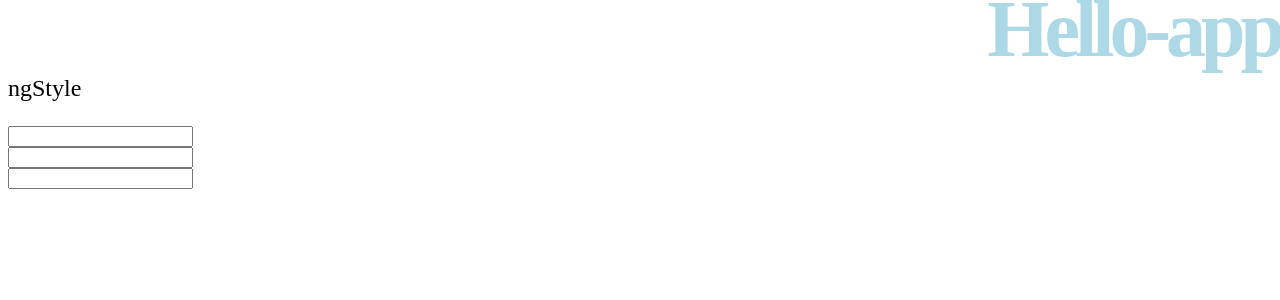
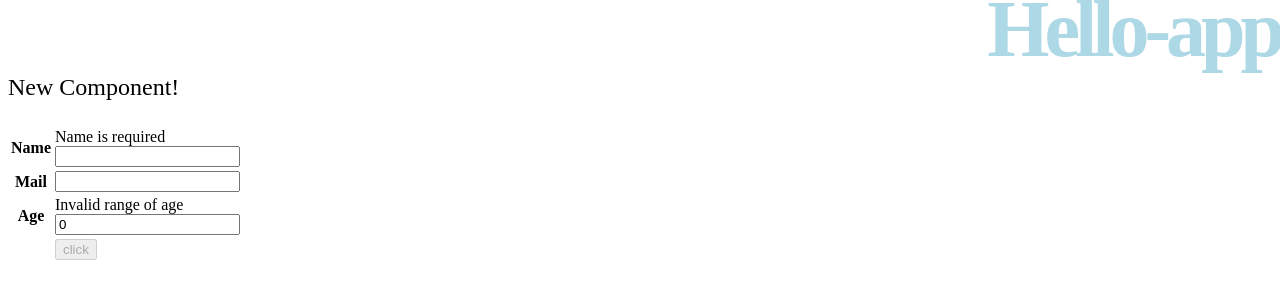
Before and after one commit to 4afS/angular-app, an Angular app: page / in a window 1280 px wide. Shown: the top 300 px of the page. Built offline with nearby package versions, Linux system fonts and the light colour scheme.

Commit message:
section 3-3 finished

```diff
--- a/src/app/hello/hello.component.css
+++ b/src/app/hello/hello.component.css
@@ -1,5 +1,4 @@
 #body {
-  margin-top:75px;
 }
 
 h1 {
@@ -9,6 +8,11 @@ h1 {
   position:absolute;
   top:-70px;
   right:0px;
+}
+
+.message {
+  font-size:18pt;
+  padding-top:50px;
 }
 
 p {
--- a/src/app/hello/hello.component.html
+++ b/src/app/hello/hello.component.html
@@ -1,13 +1,32 @@
 <div id="body">
   <h1>{{title}}</h1>
-  <p [ngStyle]="nowStyle">ngStyle</p>
-  <input type="text" #in1
-         (change)=
-           "check(in1.value, in2.value, in3.value);"><br>
-  <input type="text" #in2
-         (change)=
-           "check(in1.value, in2.value, in3.value);"><br>
-  <input type="text" #in3
-         (change)=
-           "check(in1.value, in2.value, in3.value);"><br>
+  <p class="message">{{message}}</p>
+  <form [(formGroup)]="myControl"
+     (ngSubmit)="onSubmit()">
+    <table>
+      <tr><th>Name</th><td>
+        <div *ngIf="name.invalid">Name is required</div>
+        <div><input type="text" formControlName="name"></div>
+      </td></tr>
+      <tr><th>Mail</th><td>
+        <div *ngIf="mail.invalid">Invalid Mail</div>
+        <div><input type="text" formControlName="mail"></div>
+      </td></tr>
+      <tr><th>Age</th><td>
+        <div
+          *ngIf="age.errors != null &&
+            (age.errors.min != null) ||
+            (age.errors.max != null)">
+          Invalid range of age</div>
+        <div
+          *ngIf="age.errors != null && age.errors.even != null">
+          Only even</div>
+        <div><input type="number" formControlName="age"></div>
+      </td></tr>
+      <tr><th></th><td>
+          <input [disabled]="myControl.invalid"
+            type="submit" value="click">
+      </td></tr>
+    </table>
+  </form>
 </div>
--- a/src/app/hello/hello.component.ts
+++ b/src/app/hello/hello.component.ts
@@ -1,83 +1,54 @@
 import {Component, OnInit} from '@angular/core';
+import {FormControl, FormGroup, FormBuilder, Validators} from '@angular/forms';
+
+function alpha(c: FormControl) {
+  let REGPATTERN = /^[a-zA-Z]+$/;
+  if (REGPATTERN.test(c.value)) {
+    return null;
+  } else {
+    return {alpha: {valid: false}}
+  }
+}
+
+function even(c: FormControl) {
+  return c.value % 2 == 0 ? null : {even: {valid: false}};
+}
 
 @Component({
   selector: 'app-hello',
   templateUrl: './hello.component.html',
   styleUrls: ['./hello.component.css']
 })
+
 export class HelloComponent implements OnInit {
   title: string;
   message: string;
-  price: number;
-  num: number;
-  now: Date;
-  styleClass: string;
-  count: number;
-  input: string;
-  visible: boolean;
-  data: string[];
-  switch: string;
-  nowClass: any;
-  nowStyle: any;
+  myControl: FormGroup;
 
-  constructor() {
-    setInterval(
-      () => {this.now = new Date();}, 1000);
-    setInterval(
-      () => {this.num += 1}, 10);
-    setInterval(
-      () => {
-        this.styleClass = this.styleClass == 'red' ? '' : 'red';
-        console.log(this.styleClass);
-      }
-    , 1000);
-
+  constructor(private fb: FormBuilder) {
   }
 
   ngOnInit() {
     this.title = 'Hello-app';
-    this.message = 'false, false, false';
-    this.price = 123450;
-    this.num = 0;
-    this.styleClass = 'red';
-    this.count = 0;
-    this.visible = false;
-    this.data = ["Hello", "World"];
-    this.nowClass = {
-      'thin': false,
-      'large': false,
-      'frame': false
-    }
-    this.nowStyle = {
-      'border-style': '',
-      'border-width': '',
-      'border-color': ''
+    this.message = 'New Component!';
+    this.myControl = this.fb.group({
+      name: ['', [Validators.required, alpha]],
+      mail: ['', [Validators.email]],
+      age: [0, [Validators.min(1), Validators.max(150), even]]
+    });
+  }
+
+  get name() {return this.myControl.get('name');}
+  get mail() {return this.myControl.get('mail');}
+  get age() {return this.myControl.get('age');}
+
+  onSubmit() {
+    if (this.myControl.invalid) {
+      this.message = 'VALIDATION ERROR';
+    } else {
+      let result = this.myControl.value;
+      this.message = JSON.stringify(result);
     }
   }
 
-  check(i1: any, i2: any, i3: any) {
-    this.nowStyle['border-style'] = i1;
-    this.nowStyle['border-width'] = i2 + 'px';
-    this.nowStyle['border-color'] = i3;
-  }
-
-
-
-  today() {
-    return new Date().toLocaleString();
-  }
-
-  doClick() {
-    this.visible = !this.visible;
-  }
-
-  doSelect(val: string) {
-    this.switch = val;
-  }
-
-  doType(val:string) {
-    this.input = val;
-    this.message = 'you type: ' + this.input;
-  }
-
 }
--- /dev/null
+++ b/src/app/incremental-search/incremental-search.component.html
@@ -0,0 +1,7 @@
+<!-- <div id="icremental&#45;search"> -->
+  <div class="body">
+    <p>{{message}}</p>
+    <input type="text" #field1 (keyup)="doType(field1.value)"/>
+    <li *ngFor="let item of date_searched" class="texts">{{item}}</li>
+  </div>
+<!-- </div> -->
--- /dev/null
+++ b/src/app/incremental-search/incremental-search.component.ts
@@ -0,0 +1,34 @@
+import {Component, OnInit} from '@angular/core';
+
+@Component({
+  selector: 'app-incremental-search',
+  templateUrl: './incremental-search.component.html',
+  styleUrls: ['./incremental-search.component.css']
+})
+export class IncrementalSearchComponent implements OnInit {
+  s: string;
+  message: string;
+  date: string[];
+  date_searched: string[];
+
+  constructor() {}
+
+  ngOnInit() {
+    this.date =
+      ["ab"
+        , "aba"
+        , "abb"
+        , "abba"
+        , "abbc"
+        , "ac"
+        , "acb"
+      ]
+    this.date_searched = this.date;
+  }
+
+  doType(val: string) {
+    this.date_searched = this.date.filter((item) => item.match(val));
+  }
+
+
+}
--- /dev/null
+++ b/src/app/message/message.component.css
@@ -0,0 +1,11 @@
+.containter {
+  padding:0px 20px;
+  margin:10px;
+  border:1px solid red;
+}
+
+.message {
+  color:#666;
+  font-size:12pt;
+  font-weight:bold;
+}
--- /dev/null
+++ b/src/app/message/message.component.html
@@ -0,0 +1,3 @@
+<div class="container">
+  <p class="message">{{content}}</p>
+<div>
--- /dev/null
+++ b/src/app/message/message.component.ts
@@ -0,0 +1,16 @@
+import {Component, OnInit, Input} from '@angular/core';
+
+@Component({
+  selector: 'app-message',
+  templateUrl: './message.component.html',
+  styleUrls: ['./message.component.css']
+})
+export class MessageComponent implements OnInit {
+  @Input() content: string;
+
+  constructor() {}
+
+  ngOnInit() {
+  }
+
+}
--- a/src/index.html
+++ b/src/index.html
@@ -8,7 +8,6 @@
   <link rel="icon" type="image/x-icon" href="favicon.ico">
 </head>
 <body>
-  <!-- <app&#45;root></app&#45;root> -->
   <app-hello></app-hello>
 </body>
 </html>
```
Also changed, not shown: src/app/app.module.ts (+9 -2 lines), src/app/incremental-search/incremental-search.component.css (added), 2 other files (tests, documents, lock files or other folders).
